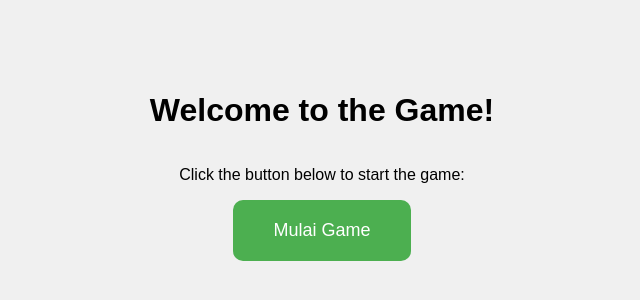
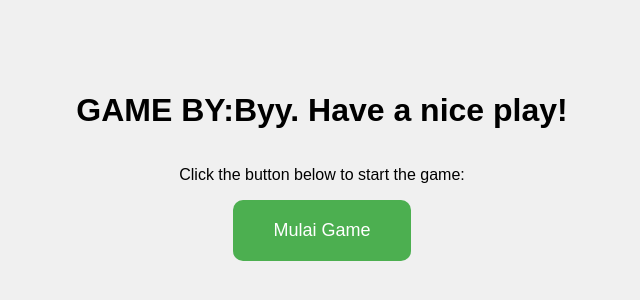
Before and after one commit to fantasiy/Gameklik, a plain HTML site: page index.html in a window 1280 px wide. Shown: the part 254-554 px from the top of the page, without its empty margins (318-958 px from the left). Drawn offline with Linux system fonts and the light colour scheme.

Commit message:
Update index.html

```diff
--- a/index.html
+++ b/index.html
@@ -32,7 +32,7 @@
   </style>
 </head>
 <body>
-  <h1>Welcome to the Game!</h1>
+  <h1>GAME BY:Byy. Have a nice play!</h1>
   <p>Click the button below to start the game:</p>
   <button id="startButton">Mulai Game</button>
 
```
